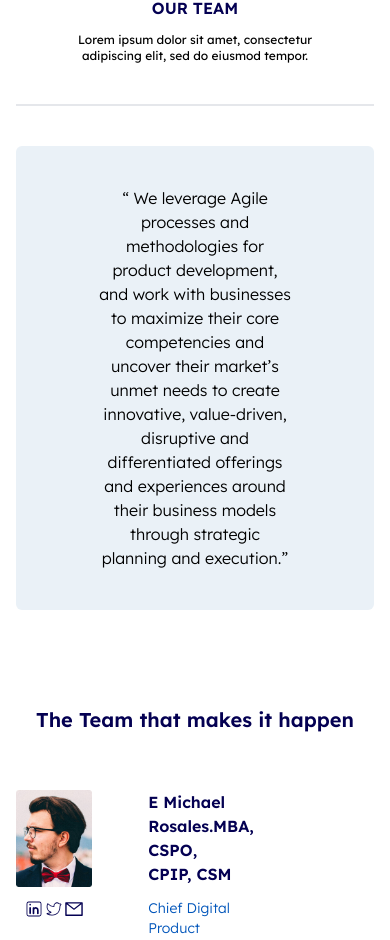
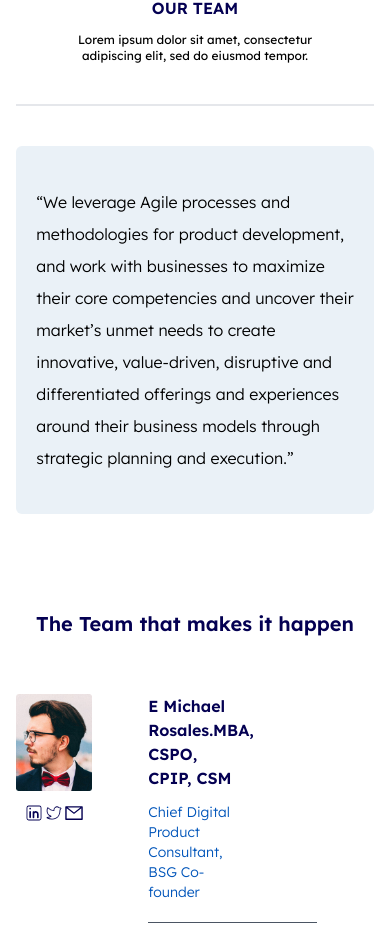
Before and after one commit to EdgarAmpiire/blueprints-web, a React (Create React App) app: page /about-us in a window 390 px wide. Shown: the part 1253-2193 px from the top of the page. Built offline with nearby package versions, Linux system fonts and the light colour scheme; what tw-elements would draw is missing.

Commit message:
responsiveness

```diff
--- a/src/features/aboutUs/components/Glance.jsx
+++ b/src/features/aboutUs/components/Glance.jsx
@@ -62,9 +62,9 @@ export const Glance = () => {
         </div>
 
         <div className="mt-10 flex justify-center">
-          <div className="px-20 py-10 bg-[#BAD0E44D] rounded-md lg:w-10/12 w-11/12">
-            <p className="text-center font-light">
-              “ We leverage Agile processes and methodologies for product
+          <div className="lg:px-20 md:px-20 px-5 py-10 bg-[#BAD0E44D] rounded-md lg:w-10/12 w-11/12">
+            <p className="lg:text-center md:text-center lg:leading-normal md:leading-normal leading-loose  font-light">
+              “We leverage Agile processes and methodologies for product
               development, and work with businesses to maximize their core
               competencies and uncover their market’s unmet needs to create
               innovative, value-driven, disruptive and differentiated offerings
```
